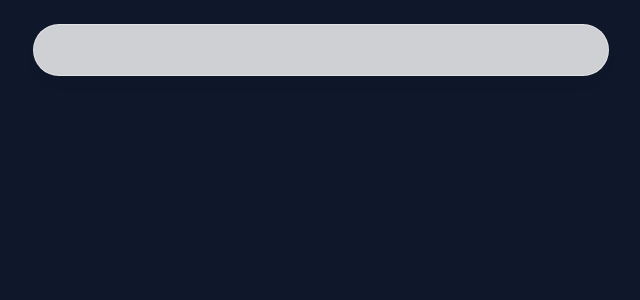
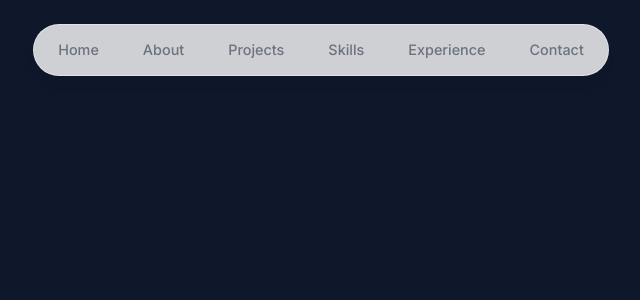
Before and after one commit to sagarbrathod1/personal-website-v3, a Next.js app: page / in a window 1280 px wide. Shown: the top 300 px of the page, without its empty margins (319-959 px from the left). Built offline with nearby package versions, Linux system fonts and the light colour scheme.

Commit message:
adding links to header

```diff
--- a/components/Header.tsx
+++ b/components/Header.tsx
@@ -2,6 +2,8 @@
 
 import { motion } from 'framer-motion'
 import React from 'react'
+import { links } from "@/lib/data";
+import Link from 'next/link';
 
 export default function Header() {
   return (
@@ -11,8 +13,18 @@
             initial={{ y: -100, x: "-50%", opacity: 0 }}
             animate={{ y: 0, x: "-50%", opacity: 1 }}
         ></motion.div>
-      <nav className="fixed top-[0.15rem] left-1/2 h-12 -translate-x-1/2 py-2 sm:top-[1.7rem] sm:h-[initial] sm:py-0">
-        <ul></ul>
+      <nav className="flex fixed top-[0.15rem] left-1/2 h-12 -translate-x-1/2 py-2 sm:top-[1.7rem] sm:h-[initial] sm:py-0">
+        <ul className="flex w-[22rem] flex-wrap items-center justify-center gap-y-1 text-[0.9rem] font-medium text-gray-500 sm:w-[initial] sm:flex-nowrap sm:gap-5">
+          {
+            links.map(link => (
+              <li className="h-3/4 flex items-center justify-center" key={link.hash}>
+                <Link className="flex w-full items-center justify-center px-3 py-3 hover:text-gray-950 transition" href={link.hash}>
+                  {link.name}
+                </Link>
+              </li>
+            ))
+          }
+        </ul>
       </nav>
     </header>
   )
--- /dev/null
+++ b/lib/data.ts
@@ -0,0 +1,26 @@
+export const links = [
+  {
+    name: "Home",
+    hash: "#home",
+  },
+  {
+    name: "About",
+    hash: "#about",
+  },
+  {
+    name: "Projects",
+    hash: "#projects",
+  },
+  {
+    name: "Skills",
+    hash: "#skills",
+  },
+  {
+    name: "Experience",
+    hash: "#experience",
+  },
+  {
+    name: "Contact",
+    hash: "#contact",
+  },
+] as const;
```
